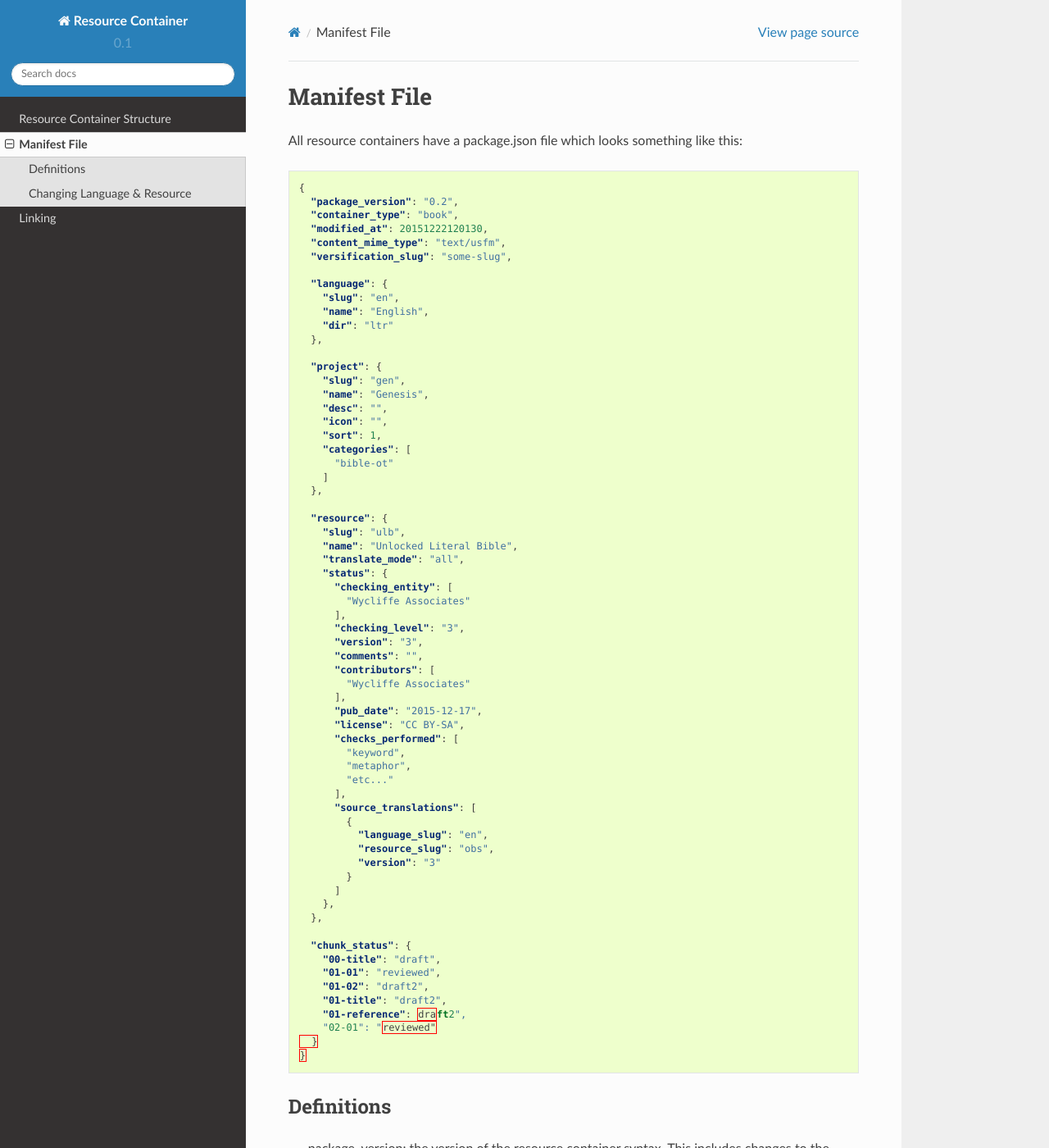
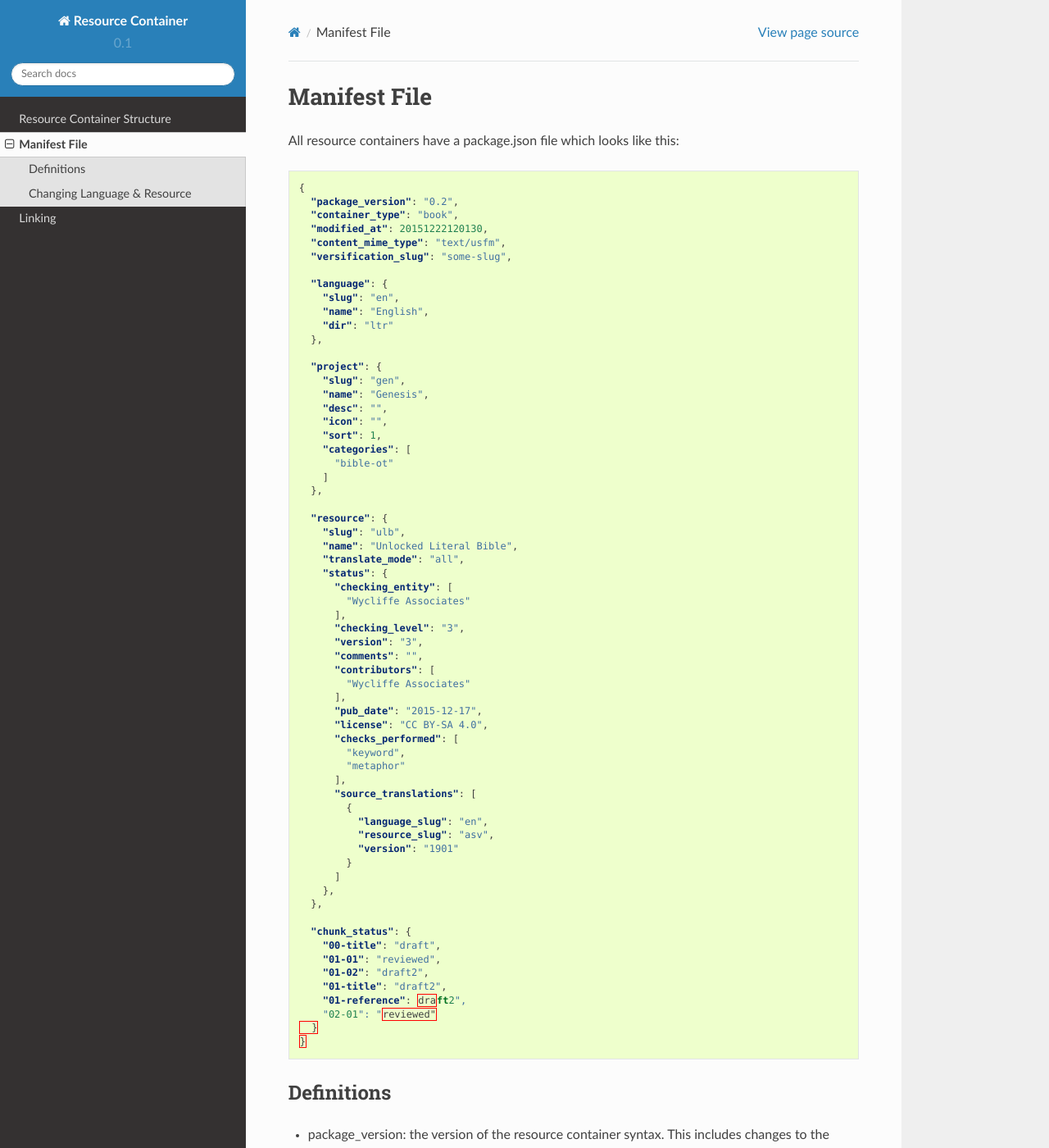
Before and after one commit to unfoldingWord-dev/Resource-Container, a Sphinx documentation site: the page built from docs/manifest.rst, in a window 1280 px wide and 1400 px high. Shown: the whole window at 82% size. Built offline with Sphinx 7.4.7 and the Read the Docs theme 2.0.0, drawn with Linux system fonts in a browser that asks for light colours; pages that are not in the unit, such as notebooks, are missing from menus.

Commit message:
minor fixes to values for greater accuracy

```diff
--- a/docs/manifest.rst
+++ b/docs/manifest.rst
@@ -1,7 +1,7 @@
 Manifest File
 =============
 
-All resource containers have a package.json file which looks something like this:
+All resource containers have a package.json file which looks like this:
 
 .. code-block:: json
 
@@ -44,17 +44,16 @@ All resource containers have a package.json file which looks something like this
             "Wycliffe Associates"
           ],
           "pub_date": "2015-12-17",
-          "license": "CC BY-SA",
+          "license": "CC BY-SA 4.0",
           "checks_performed": [
             "keyword",
-            "metaphor",
-            "etc..."
+            "metaphor"
           ],
           "source_translations": [
             {
               "language_slug": "en",
-              "resource_slug": "obs",
-              "version": "3"
+              "resource_slug": "asv",
+              "version": "1901"
             }
           ]
         },
```
